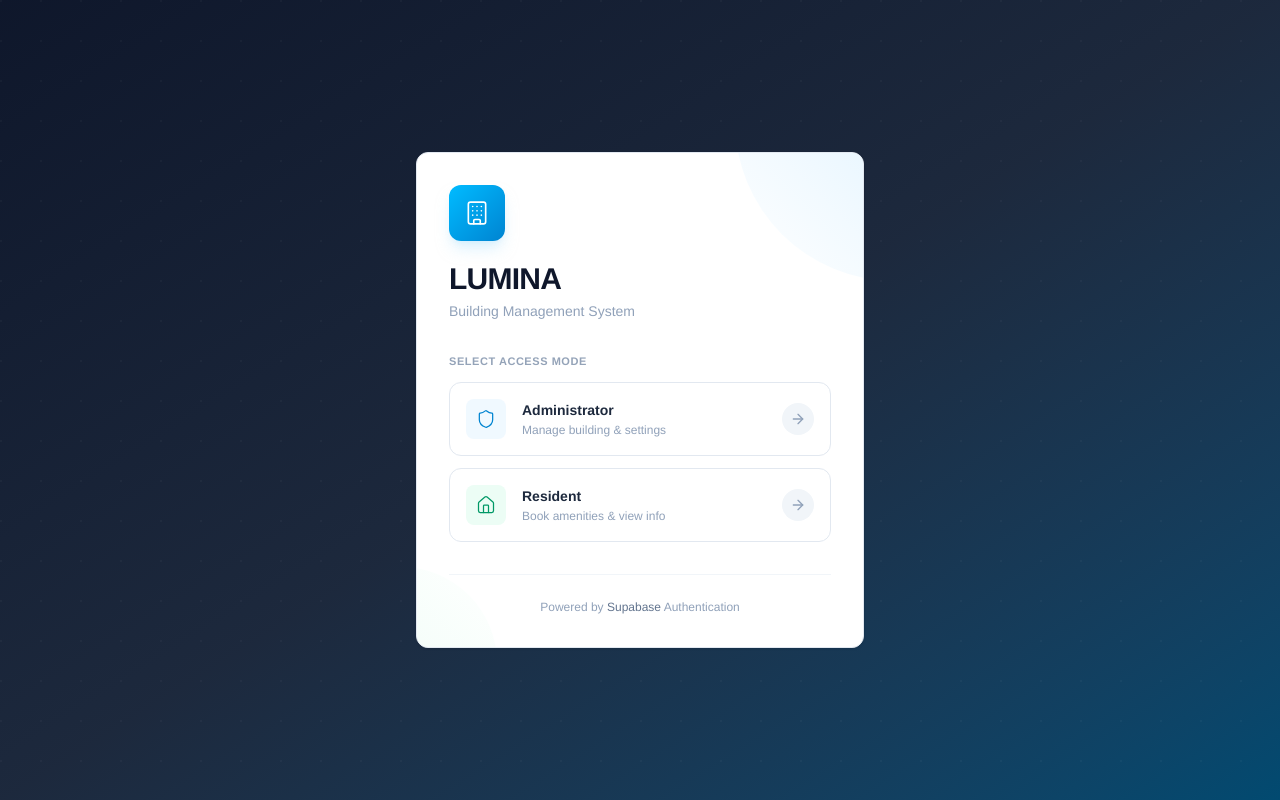
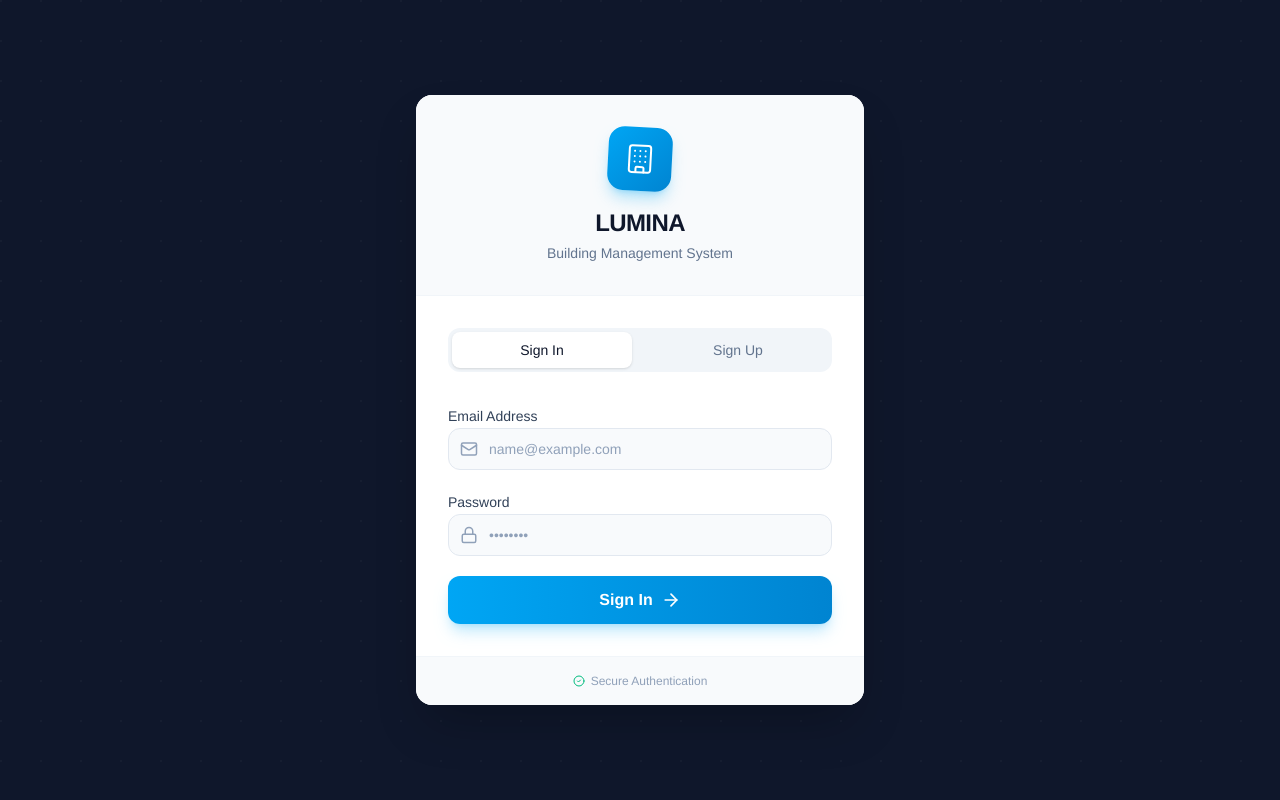
Before and after one commit to Andru-1987/lumina_project_97525, a React (Vite) app: page / in a window 1280 px wide. Built offline with nearby package versions, Linux system fonts and the light colour scheme.

Commit message:
(feature):  agregamos el login y signup

```diff
--- a/components/Auth.tsx
+++ b/components/Auth.tsx
@@ -1,123 +1,185 @@
 import React, { useState } from 'react';
-import { UserRole } from '../types';
-import { Building, ArrowRight, Loader2, Shield, Home } from 'lucide-react';
 import { supabase } from '../lib/supabase';
 import { useToast } from '../contexts/ToastContext';
+import { Building, Loader2, Mail, Lock, User, ArrowRight, CheckCircle2 } from 'lucide-react';
 
 interface AuthProps {
   onLogin: () => void;
 }
 
-const Auth: React.FC<AuthProps> = () => {
+const Auth: React.FC<AuthProps> = ({ onLogin }) => {
+  const [isLogin, setIsLogin] = useState(true);
   const [loading, setLoading] = useState(false);
   const { addToast } = useToast();
 
-  const handleDemoLogin = async (role: UserRole) => {
+  const [email, setEmail] = useState('');
+  const [password, setPassword] = useState('');
+  const [fullName, setFullName] = useState('');
+  const [unit, setUnit] = useState('');
+
+  const handleSubmit = async (e: React.FormEvent) => {
+    e.preventDefault();
     setLoading(true);
-    const email = role === UserRole.ADMIN ? 'admin@lumina.com' : 'residente@lumina.com';
-    const password = 'Password123!';
-    const fullName = role === UserRole.ADMIN ? 'Admin User' : 'Resident User';
-    const apartment = role === UserRole.ADMIN ? 'Office' : '101A';
 
     try {
-      const { data: signInData, error: signInError } = await supabase.auth.signInWithPassword({
+      if (isLogin) {
+        const { error } = await supabase.auth.signInWithPassword({
           email,
           password,
         });
-
-      if (signInError) {
-        if (signInError.message.includes('Invalid login credentials')) {
-          const { error: signUpError } = await supabase.auth.signUp({
+        if (error) throw error;
+        addToast('Welcome back!', 'success');
+        onLogin();
+      } else {
+        const { error } = await supabase.auth.signUp({
           email,
           password,
           options: {
             data: {
               full_name: fullName,
-                role: role.toLowerCase(),
-                apartment: apartment
-              }
-            }
+              apartment: unit,
+              role: 'resident', // Default role for new signups
+            },
+          },
         });
-
-          if (signUpError) throw signUpError;
-          addToast('Demo account created and logged in!', 'success');
-        } else {
-          throw signInError;
-        }
-      } else {
-        addToast('Welcome back to Lumina', 'success');
+        if (error) throw error;
+        addToast('Account created! Please check your email.', 'success');
+        setIsLogin(true);
       }
     } catch (error: any) {
-      console.error(error);
-      addToast(error.message || 'Authentication failed', 'error');
+      addToast(error.message, 'error');
     } finally {
       setLoading(false);
     }
   };
 
   return (
-    <div className="min-h-screen bg-gradient-to-br from-slate-900 via-slate-800 to-sky-900 flex items-center justify-center p-4">
-      {/* Subtle background pattern */}
+    <div className="min-h-screen bg-slate-900 flex items-center justify-center p-4 relative overflow-hidden">
+      {/* Background Ambience */}
+      <div className="absolute inset-0 bg-[radial-gradient(circle_at_top_right,_var(--tw-gradient-stops))] from-sky-900/20 via-slate-900 to-slate-900"></div>
       <div className="absolute inset-0 opacity-[0.03]" style={{ backgroundImage: 'radial-gradient(circle at 1px 1px, white 1px, transparent 0)', backgroundSize: '40px 40px' }}></div>
 
-      <div className="ds-card w-full max-w-md p-8 relative overflow-hidden border-0 shadow-2xl rounded-2xl animate-scale-in">
-        {/* Decorative gradient accent */}
-        <div className="absolute top-0 right-0 w-40 h-40 bg-gradient-to-bl from-sky-100 via-sky-50 to-transparent rounded-bl-full -mr-8 -mt-8 opacity-80"></div>
-        <div className="absolute bottom-0 left-0 w-24 h-24 bg-gradient-to-tr from-emerald-50 to-transparent rounded-tr-full -ml-4 -mb-4 opacity-60"></div>
+      {/* Main Card */}
+      <div className="w-full max-w-md bg-white rounded-2xl shadow-2xl overflow-hidden relative z-10 animate-scale-in">
 
-        <div className="relative mb-8">
-          <div className="w-14 h-14 bg-gradient-to-br from-sky-400 to-sky-600 rounded-xl flex items-center justify-center mb-5 text-white shadow-lg shadow-sky-200/50">
-            <Building size={26} strokeWidth={1.5} />
+        {/* Header Section */}
+        <div className="bg-slate-50 p-8 text-center border-b border-slate-100">
+          <div className="w-16 h-16 bg-gradient-to-br from-sky-500 to-sky-600 rounded-2xl flex items-center justify-center mx-auto mb-4 shadow-lg shadow-sky-500/30 text-white transform rotate-3 hover:rotate-6 transition-transform duration-300">
+            <Building size={32} strokeWidth={1.5} />
           </div>
-          <h1 className="text-3xl font-bold text-slate-900 tracking-tight">LUMINA</h1>
-          <p className="text-slate-400 mt-1 text-sm">Building Management System</p>
+          <h1 className="text-2xl font-bold text-slate-900 tracking-tight">LUMINA</h1>
+          <p className="text-slate-500 text-sm mt-1">Building Management System</p>
         </div>
 
-        <div className="relative space-y-3">
-          <p className="ds-overline mb-3">Select Access Mode</p>
-
+        {/* Form Section */}
+        <div className="p-8">
+          <div className="flex gap-4 mb-8 bg-slate-100 p-1 rounded-xl">
             <button
-            disabled={loading}
-            onClick={() => handleDemoLogin(UserRole.ADMIN)}
-            className="w-full group flex items-center justify-between p-4 bg-white border border-slate-200 rounded-xl hover:border-sky-300 hover:shadow-card-hover transition-all duration-300 disabled:opacity-50 disabled:cursor-not-allowed"
+              onClick={() => setIsLogin(true)}
+              className={`flex-1 py-2 text-sm font-medium rounded-lg transition-all duration-200 ${isLogin
+                  ? 'bg-white text-slate-900 shadow-sm'
+                  : 'text-slate-500 hover:text-slate-900'
+                }`}
             >
-            <div className="flex items-center gap-4">
-              <div className="w-10 h-10 rounded-lg bg-sky-50 text-sky-600 flex items-center justify-center group-hover:bg-sky-500 group-hover:text-white transition-all duration-300">
-                <Shield size={20} strokeWidth={1.5} />
-              </div>
-              <div className="text-left">
-                <p className="font-semibold text-slate-800 text-sm">Administrator</p>
-                <p className="text-xs text-slate-400 mt-0.5">Manage building & settings</p>
-              </div>
-            </div>
-            <div className="w-8 h-8 rounded-full bg-slate-100 flex items-center justify-center text-slate-400 group-hover:bg-sky-500 group-hover:text-white transition-all duration-300">
-              {loading ? <Loader2 className="animate-spin" size={16} /> : <ArrowRight size={16} />}
-            </div>
+              Sign In
             </button>
-
             <button
-            disabled={loading}
-            onClick={() => handleDemoLogin(UserRole.RESIDENT)}
-            className="w-full group flex items-center justify-between p-4 bg-white border border-slate-200 rounded-xl hover:border-emerald-300 hover:shadow-card-hover transition-all duration-300 disabled:opacity-50 disabled:cursor-not-allowed"
+              onClick={() => setIsLogin(false)}
+              className={`flex-1 py-2 text-sm font-medium rounded-lg transition-all duration-200 ${!isLogin
+                  ? 'bg-white text-slate-900 shadow-sm'
+                  : 'text-slate-500 hover:text-slate-900'
+                }`}
             >
-            <div className="flex items-center gap-4">
-              <div className="w-10 h-10 rounded-lg bg-emerald-50 text-emerald-600 flex items-center justify-center group-hover:bg-emerald-500 group-hover:text-white transition-all duration-300">
-                <Home size={20} strokeWidth={1.5} />
-              </div>
-              <div className="text-left">
-                <p className="font-semibold text-slate-800 text-sm">Resident</p>
-                <p className="text-xs text-slate-400 mt-0.5">Book amenities & view info</p>
-              </div>
-            </div>
-            <div className="w-8 h-8 rounded-full bg-slate-100 flex items-center justify-center text-slate-400 group-hover:bg-emerald-500 group-hover:text-white transition-all duration-300">
-              {loading ? <Loader2 className="animate-spin" size={16} /> : <ArrowRight size={16} />}
-            </div>
+              Sign Up
             </button>
           </div>
 
-        <div className="relative mt-8 pt-6 border-t border-slate-100 text-center">
-          <p className="text-xs text-slate-400">
-            Powered by <span className="font-medium text-slate-500">Supabase</span> Authentication
+          <form onSubmit={handleSubmit} className="space-y-5">
+            {!isLogin && (
+              <>
+                <div className="space-y-1.5">
+                  <label className="text-sm font-medium text-slate-700">Full Name</label>
+                  <div className="relative group">
+                    <User className="absolute left-3 top-1/2 -translate-y-1/2 text-slate-400 group-focus-within:text-sky-500 transition-colors" size={18} />
+                    <input
+                      type="text"
+                      required
+                      value={fullName}
+                      onChange={(e) => setFullName(e.target.value)}
+                      className="w-full pl-10 pr-4 py-2.5 bg-slate-50 border border-slate-200 rounded-xl focus:outline-none focus:border-sky-500 focus:ring-4 focus:ring-sky-500/10 transition-all text-sm text-slate-900 placeholder:text-slate-400"
+                      placeholder="John Doe"
+                    />
+                  </div>
+                </div>
+                <div className="space-y-1.5">
+                  <label className="text-sm font-medium text-slate-700">Unit / Apartment</label>
+                  <div className="relative group">
+                    <Building className="absolute left-3 top-1/2 -translate-y-1/2 text-slate-400 group-focus-within:text-sky-500 transition-colors" size={18} />
+                    <input
+                      type="text"
+                      required
+                      value={unit}
+                      onChange={(e) => setUnit(e.target.value)}
+                      className="w-full pl-10 pr-4 py-2.5 bg-slate-50 border border-slate-200 rounded-xl focus:outline-none focus:border-sky-500 focus:ring-4 focus:ring-sky-500/10 transition-all text-sm text-slate-900 placeholder:text-slate-400"
+                      placeholder="e.g. 101A"
+                    />
+                  </div>
+                </div>
+              </>
+            )}
+
+            <div className="space-y-1.5">
+              <label className="text-sm font-medium text-slate-700">Email Address</label>
+              <div className="relative group">
+                <Mail className="absolute left-3 top-1/2 -translate-y-1/2 text-slate-400 group-focus-within:text-sky-500 transition-colors" size={18} />
+                <input
+                  type="email"
+                  required
+                  value={email}
+                  onChange={(e) => setEmail(e.target.value)}
+                  className="w-full pl-10 pr-4 py-2.5 bg-slate-50 border border-slate-200 rounded-xl focus:outline-none focus:border-sky-500 focus:ring-4 focus:ring-sky-500/10 transition-all text-sm text-slate-900 placeholder:text-slate-400"
+                  placeholder="name@example.com"
+                />
+              </div>
+            </div>
+
+            <div className="space-y-1.5">
+              <label className="text-sm font-medium text-slate-700">Password</label>
+              <div className="relative group">
+                <Lock className="absolute left-3 top-1/2 -translate-y-1/2 text-slate-400 group-focus-within:text-sky-500 transition-colors" size={18} />
+                <input
+                  type="password"
+                  required
+                  value={password}
+                  onChange={(e) => setPassword(e.target.value)}
+                  className="w-full pl-10 pr-4 py-2.5 bg-slate-50 border border-slate-200 rounded-xl focus:outline-none focus:border-sky-500 focus:ring-4 focus:ring-sky-500/10 transition-all text-sm text-slate-900 placeholder:text-slate-400"
+                  placeholder="••••••••"
+                />
+              </div>
+            </div>
+
+            <button
+              type="submit"
+              disabled={loading}
+              className="w-full bg-gradient-to-r from-sky-500 to-sky-600 hover:from-sky-600 hover:to-sky-700 text-white font-semibold py-3 rounded-xl shadow-lg shadow-sky-500/25 flex items-center justify-center gap-2 transition-all duration-200 transform hover:scale-[1.02] disabled:opacity-70 disabled:cursor-not-allowed disabled:transform-none"
+            >
+              {loading ? (
+                <Loader2 className="animate-spin" size={20} />
+              ) : (
+                <>
+                  {isLogin ? 'Sign In' : 'Create Account'}
+                  <ArrowRight size={20} />
+                </>
+              )}
+            </button>
+          </form>
+        </div>
+
+        {/* Footer */}
+        <div className="bg-slate-50 p-4 text-center border-t border-slate-100">
+          <p className="text-xs text-slate-400 flex items-center justify-center gap-1.5">
+            <CheckCircle2 size={12} className="text-emerald-500" />
+            Secure Authentication
           </p>
         </div>
       </div>
```
Lines whose indentation alone changed are shown as unchanged.
